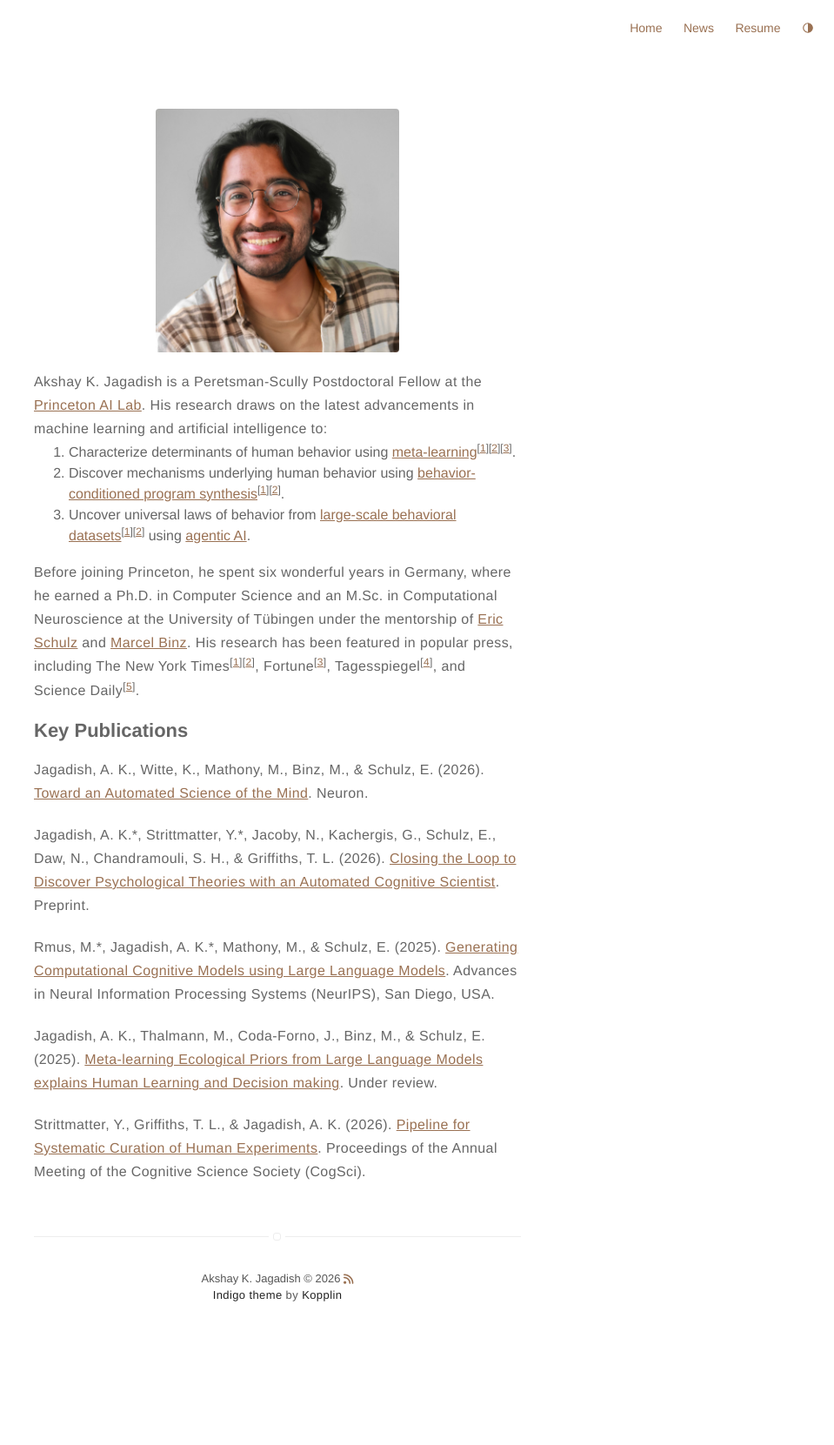
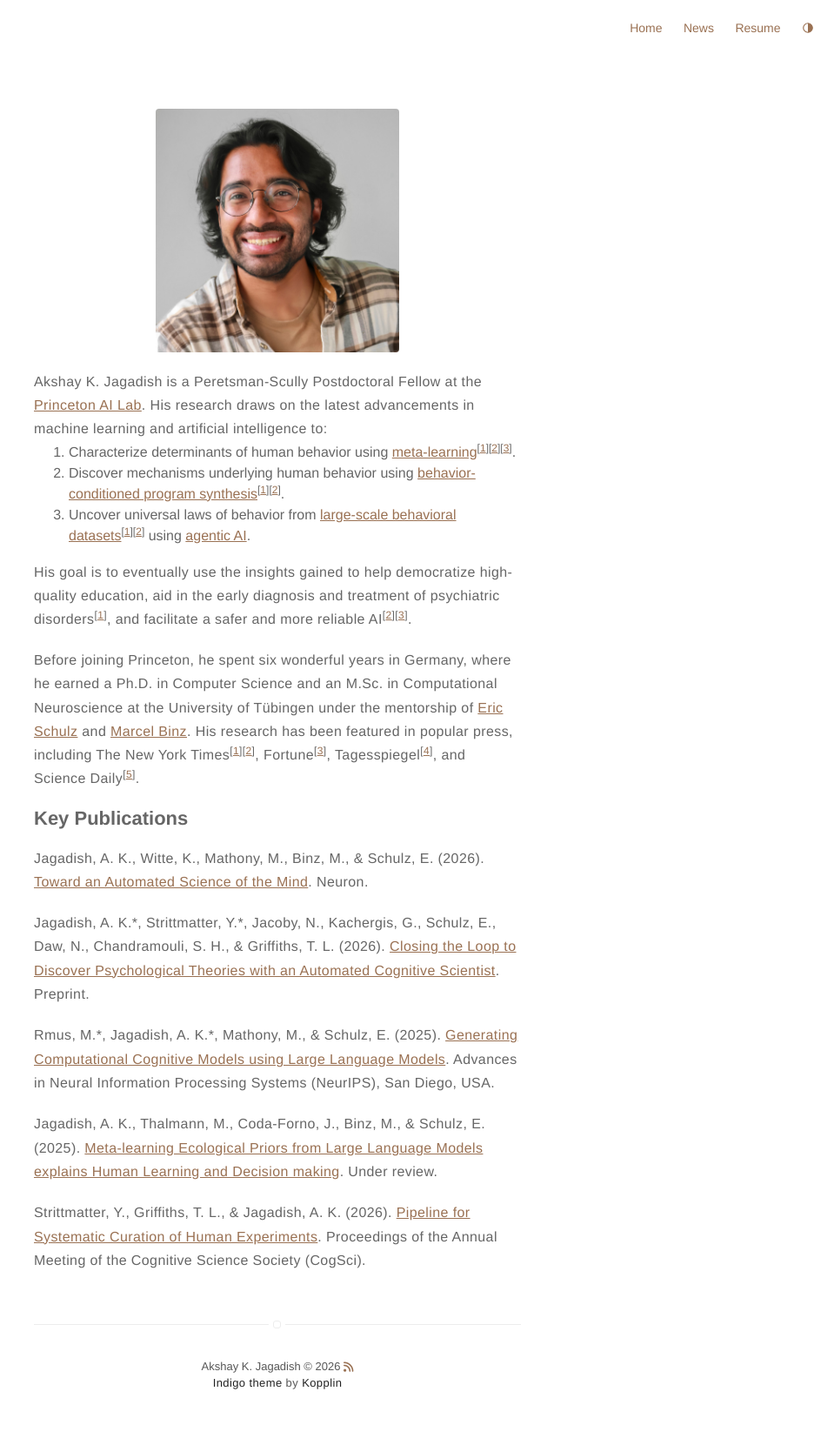
Before and after one commit to akjagadish/akjagadish.github.io, a Jekyll site: the page built from about.md, in a window 1280 px wide. Shown: the whole page at 87% size, without its empty margins (321-1280 px from the left). Built offline with Jekyll 4.4.1, drawn with Linux system fonts in a browser that asks for light colours; nearby versions of some CDN libraries; before the commit the page ends 1560 px from its top, so only the background shows below that.

Commit message:
docs: add applied-goals sentence to About bio (education, psychiatry, safer AI)
Co-Authored-By: Claude Fable 5.1 <noreply@anthropic.com>

```diff
--- a/about.md
+++ b/about.md
@@ -12,6 +12,9 @@ layout: page
   <li>Discover mechanisms underlying human behavior using <a href="https://arxiv.org/abs/2603.20988">behavior-conditioned program synthesis</a><sup>[<a href="https://arxiv.org/abs/2502.00879">1</a>][<a href="https://arxiv.org/abs/2606.26448">2</a>]</sup>.</li>
   <li>Uncover universal laws of behavior from <a href="https://huggingface.co/psyche-org">large-scale behavioral datasets</a><sup>[<a href="https://huggingface.co/datasets/marcelbinz/Psych-101">1</a>][<a href="https://huggingface.co/datasets/marcelbinz/Psych-201">2</a>]</sup> using <a href="https://escholarship.org/uc/item/9q54r700">agentic AI</a>.</li>
 </ol>
+<p>
+  His goal is to eventually use the insights gained to help democratize high-quality education, aid in the early diagnosis and treatment of psychiatric disorders<sup>[<a href="https://www.nature.com/articles/s41746-025-01512-6">1</a>]</sup>, and facilitate a safer and more reliable AI<sup>[<a href="https://arxiv.org/abs/2606.09856">2</a>][<a href="https://arxiv.org/abs/2304.11111">3</a>]</sup>.
+</p>
 <p>
   Before joining Princeton, he spent six wonderful years in Germany, where he earned a Ph.D. in Computer Science and an M.Sc. in Computational Neuroscience at the University of Tübingen under the mentorship of <a href="https://hcai-munich.com/">Eric Schulz</a> and <a href="https://core-cognition.github.io/index.html">Marcel Binz</a>. His research has been featured in popular press, including The New York Times<sup>[<a href="http://www.nytimes.com/2025/03/17/science/chatgpt-digital-therapists-anxiety.html">1</a>][<a href="https://www.nytimes.com/2025/07/02/science/ai-psychology-mind.html">2</a>]</sup>, Fortune<sup>[<a href="https://fortune.com/2025/03/09/openai-chatgpt-anxiety-mindfulness-mental-health-intervention/?abc123">3</a>]</sup>, Tagesspiegel<sup>[<a href="https://www.tagesspiegel.de/wissen/wie-denkt-chatgpt-geht-ein-chatbot-zum-psychologen-11726375.html">4</a>]</sup>, and Science Daily<sup>[<a href="https://www.sciencedaily.com/releases/2025/03/250303141645.htm">5</a>]</sup>.
 </p>
```
